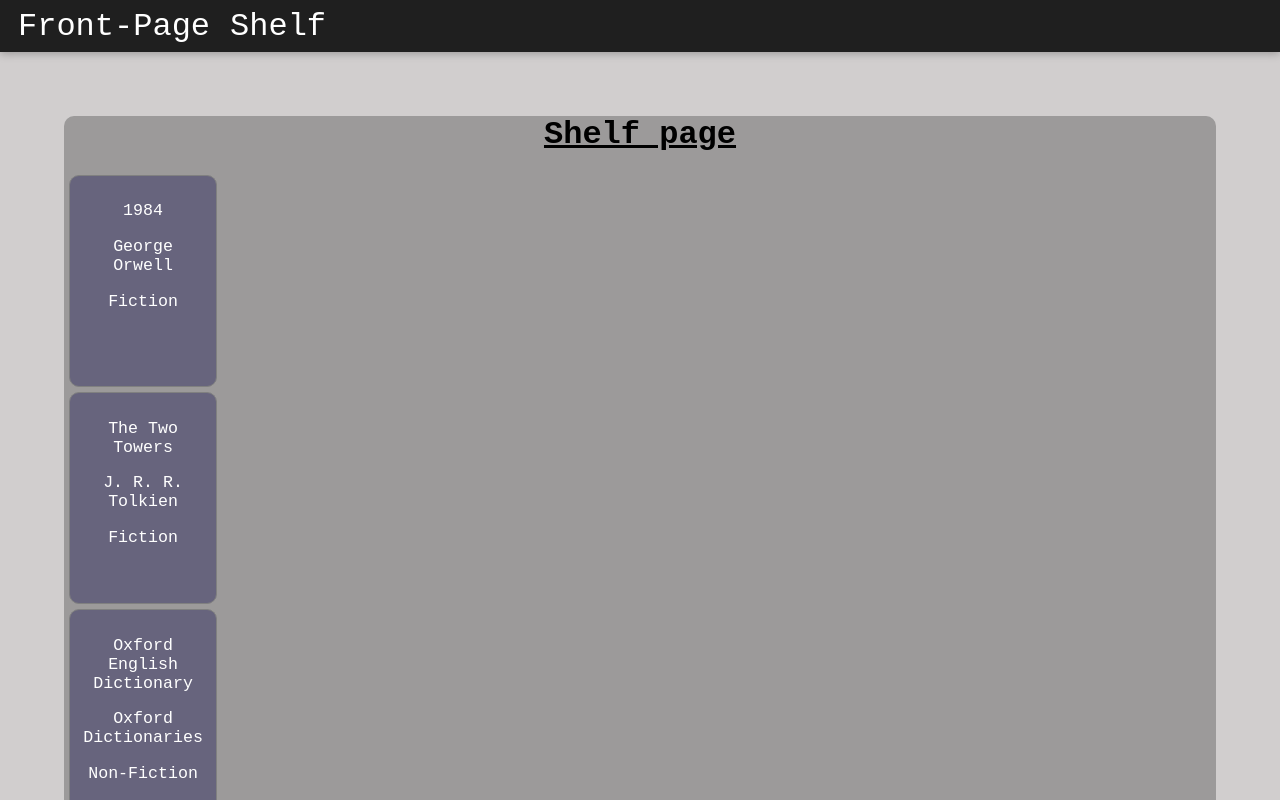
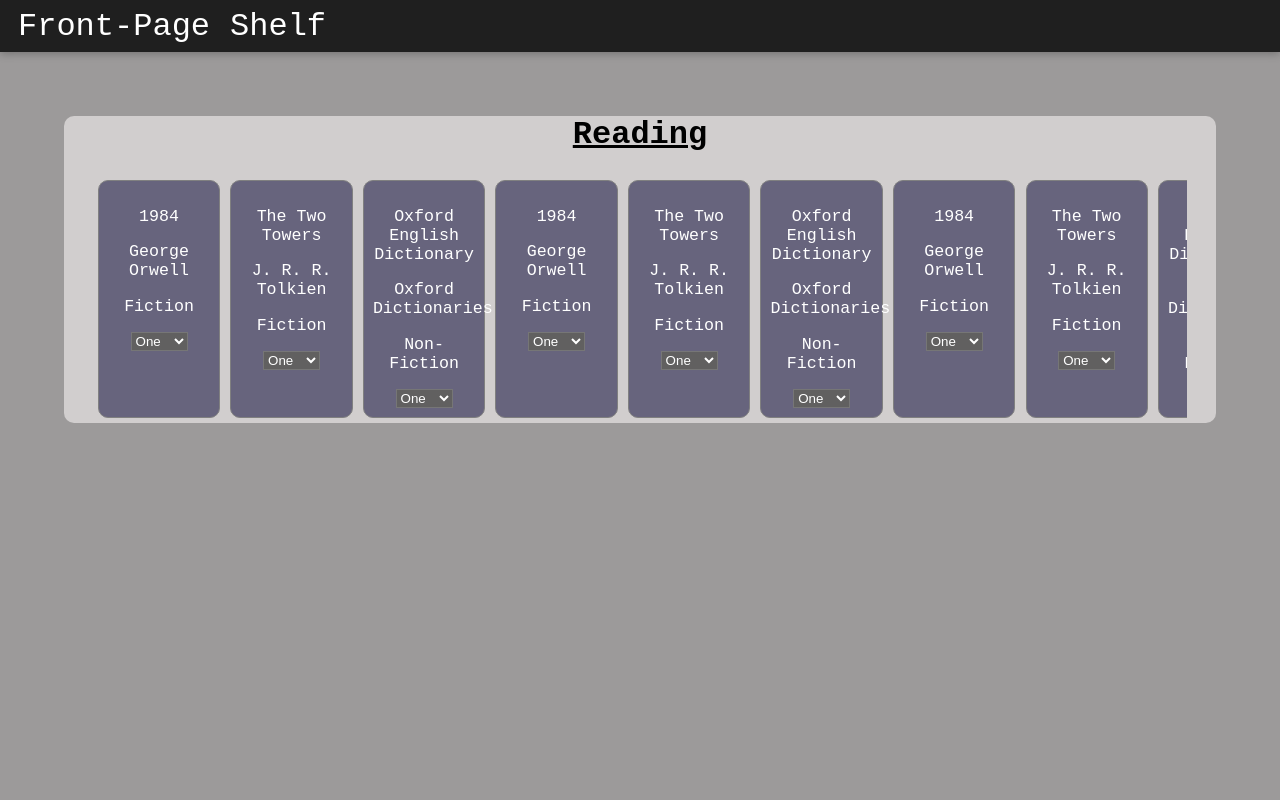
Before and after one commit to Papgooner/bookshelf_project, a React (Create React App) app in the folder bookshelf/: page /Shelf in a window 1280 px wide. Built offline with nearby package versions, Linux system fonts and the light colour scheme.

Commit message:
css changes

```diff
--- a/bookshelf/package.json
+++ b/bookshelf/package.json
@@ -1,6 +1,6 @@
 {
   "name": "bookshelf",
-  "version": "0.2.1",
+  "version": "0.2.2",
   "private": true,
   "dependencies": {
     "@testing-library/jest-dom": "^5.16.5",
--- a/bookshelf/src/components/book.css
+++ b/bookshelf/src/components/book.css
@@ -7,5 +7,12 @@
     background-color: rgb(103, 100, 125);
     border: 1px solid grey;
     width: 10vw;
-    height: 15vw;
+    min-width: 8vw;
+    height: 17vw;
 }
+
+.bookSelect {
+    bottom: 5vw;
+    color: white;
+    background-color: rgb(97, 96, 96);
+}
--- a/bookshelf/src/components/book.js
+++ b/bookshelf/src/components/book.js
@@ -15,12 +15,20 @@
         setGenre(props.genre);
     }, []);
 
-    console.log(props.author);
+    function changeArray(event) {
+        console.log(event.target.value);
+        console.log("change array has ran");
+    };
     return (
         <div className="bookBorder">
             <p id="title">{title}</p>
             <p id="author">{author}</p>
             <p id="genre">{genre}</p>
+            <select className="bookSelect" onChange={changeArray}>
+                <option value="one">One</option>
+                <option value="two">Two</option>
+                <option value="three">Three</option>
+            </select>
         </div>
     )
 }
--- a/bookshelf/src/pages/frontPage/frontPage.js
+++ b/bookshelf/src/pages/frontPage/frontPage.js
@@ -1,6 +1,11 @@
+import NavBar from "../../components/navBar";
+
 function FrontPage() {
     return (
-        <p>Front page</p>
+        <div>
+            <NavBar />
+        <h1>Front page</h1>
+        </div>
     )
 }
 
--- a/bookshelf/src/pages/shelfPage/shelfPage.css
+++ b/bookshelf/src/pages/shelfPage/shelfPage.css
@@ -6,7 +6,7 @@
 }
 
 #contentDiv {
-    background-color: rgb(156, 154, 154);
+    background-color: rgb(209, 206, 206);
     border-radius: 10px;
     top: 0px;
     height: auto;
@@ -23,5 +23,14 @@
     bottom: 0;
     right: 0;
     overflow: auto;
-    background-color: rgb(209, 206, 206);
+    background-color: rgb(156, 154, 154);
 }
+
+#displayBooks {
+    overflow:auto;
+    display:flex;
+    flex-direction:row;
+    height: 90%;
+    width: 95%;
+    margin-left: 2.5%;
+}
--- a/bookshelf/src/pages/shelfPage/shelfPage.js
+++ b/bookshelf/src/pages/shelfPage/shelfPage.js
@@ -19,10 +19,12 @@
                 </div>
                 <div id="contentDiv">
                     <div id="titleDiv">
-        <h1>Shelf page</h1>
+        <h1>Reading</h1>
         </div>
         <BookList sendData={collectData} />
+        <div id="displayBooks">
         <>{showBooks}</>
+        </div>
         </div>
         </div>
     )
```
Also changed, not shown: 1 other file (tests, documents, lock files or other folders).
